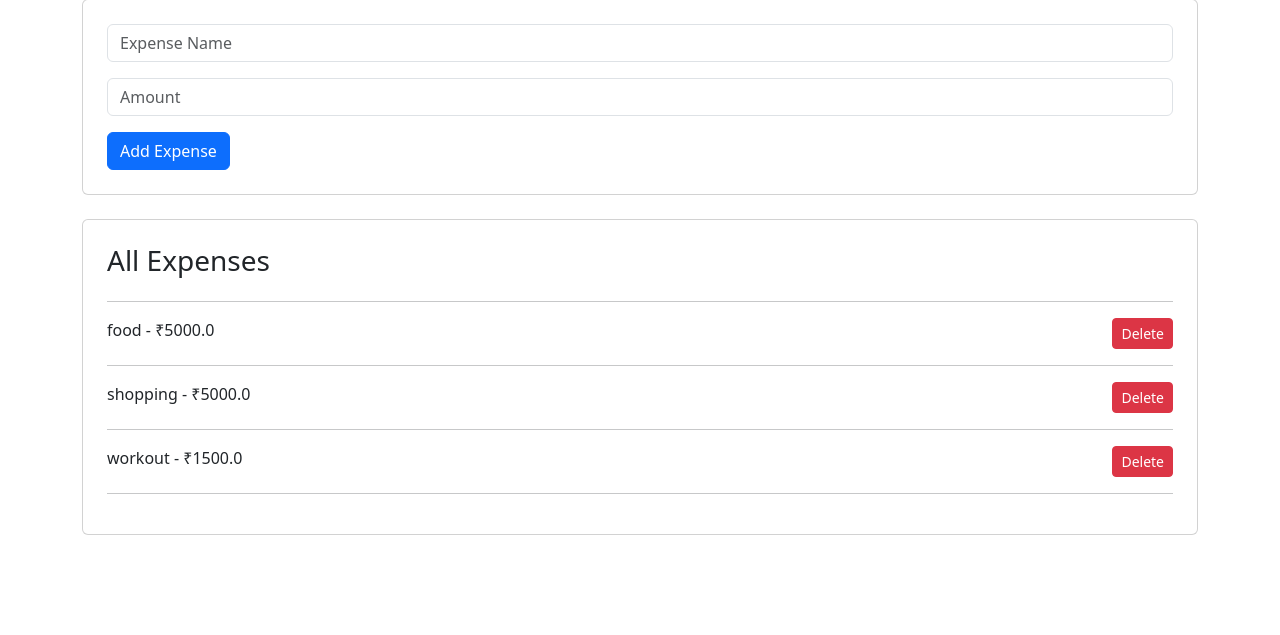
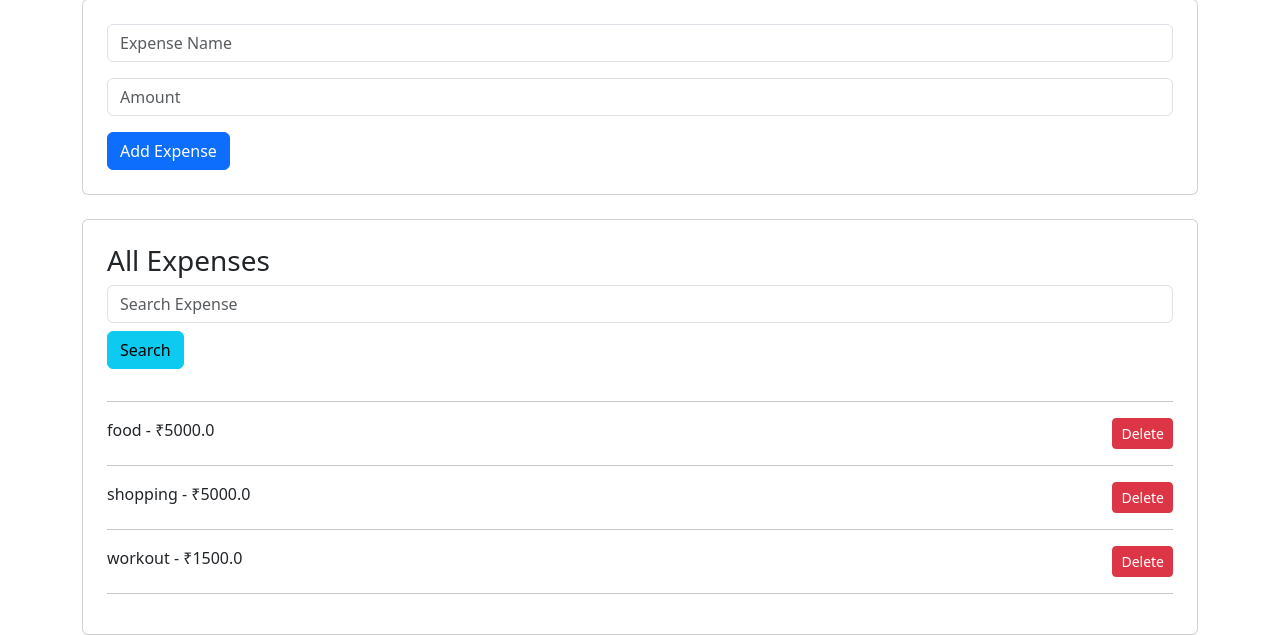
Before and after one commit to su-Bhadip/smart-expense-tracker, a Flask app: page / in a window 1280 px wide. Shown: the part 358-993 px from the top of the page. Before the commit the page ends 893 px from the top, so only its background shows below. Run offline with Flask 3, Linux system fonts and the light colour scheme; data comes from the database, SQL or seed files in the repository; both versions use the stored data as it was after the commit.

Commit message:
Added search and analytics chart

```diff
--- a/app.py
+++ b/app.py
@@ -1,6 +1,7 @@
 from flask import Flask, render_template, request, redirect, Response
 from flask_sqlalchemy import SQLAlchemy
 from datetime import datetime
+import matplotlib.pyplot as plt
 
 app = Flask(__name__)
 
@@ -42,7 +43,15 @@ def home():
 
         return redirect("/")
 
-    expenses = Expense.query.all()
+    search = request.args.get("search", "")
+
+    if search:
+        expenses = Expense.query.filter(
+        Expense.title.contains(search)
+        ).all()
+    else:
+        expenses = Expense.query.all()
+
     incomes = Income.query.all()
 
     total_expense = sum(expense.amount for expense in expenses)
@@ -73,27 +82,7 @@ def delete(id):
 
 
 @app.route("/income", methods=["GET", "POST"])
-@app.route("/export")
-def export():
-
-    expenses = Expense.query.all()
-
-    csv_data = "Title,Amount\n"
-
-    for expense in expenses:
-        csv_data += f"{expense.title},{expense.amount}\n"
-
-    return Response(
-        csv_data,
-        mimetype="text/csv",
-        headers={
-            "Content-Disposition":
-            "attachment; filename=expenses.csv"
-        }
-    )
 def income():
-
-
 
     if request.method == "POST":
 
@@ -121,5 +110,45 @@ def income():
     )
 
 
+@app.route("/export")
+def export():
+
+    expenses = Expense.query.all()
+
+    csv_data = "Title,Amount\n"
+
+    for expense in expenses:
+        csv_data += f"{expense.title},{expense.amount}\n"
+
+    return Response(
+        csv_data,
+        mimetype="text/csv",
+        headers={
+            "Content-Disposition":
+            "attachment; filename=expenses.csv"
+        }
+    )
+
+@app.route("/chart")
+def chart():
+
+    expenses = Expense.query.all()
+
+    labels = []
+    amounts = []
+
+    for expense in expenses:
+        labels.append(expense.title)
+        amounts.append(expense.amount)
+
+    plt.figure(figsize=(6, 6))
+    plt.pie(amounts, labels=labels, autopct="%1.1f%%")
+
+    plt.savefig("static/chart.png")
+    plt.close()
+
+    return render_template("chart.html")
+
+
 if __name__ == "__main__":
     app.run(debug=True)
--- a/templates/index.html
+++ b/templates/index.html
@@ -82,6 +82,24 @@
 
         <h3>All Expenses</h3>
 
+    <form method="GET" class="mb-3">
+
+        <input
+            type="text"
+            name="search"
+            class="form-control"
+            placeholder="Search Expense">
+
+        <button
+            type="submit"
+            class="btn btn-info mt-2">
+
+            Search
+
+        </button>
+
+    </form>
+
         <hr>
 
         {% for expense in expenses %}
```
Also changed, not shown: templates/chart.html (added, +37 -0 lines), instance/expense.db, static/chart.png (added).
